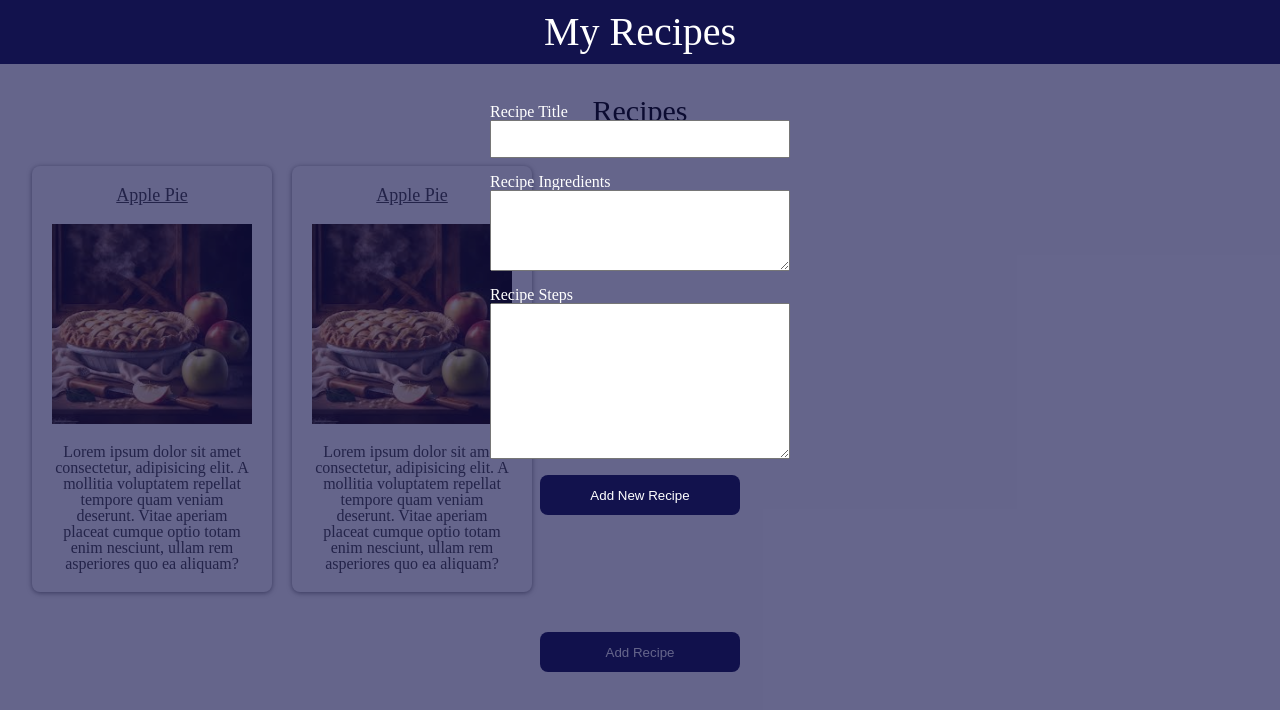
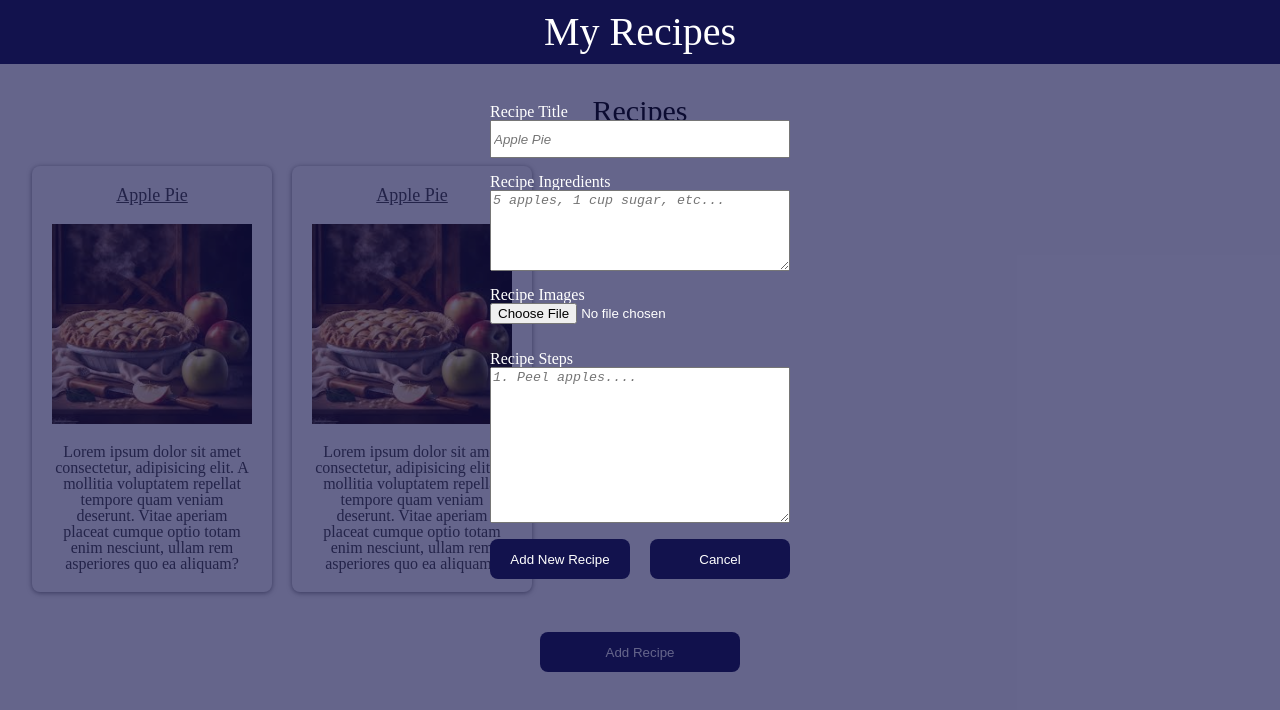
Before and after one commit to ReeAya/simple-recipe, a React (Vite) app: page / in a window 1280 px wide. Both pictures are taken after a click on the button "Add Recipe". Shown: the top 710 px of the page. Built offline with nearby package versions, Linux system fonts and the light colour scheme.

Commit message:
fixed btns in RecipeForm, added cancel btn to form, and added image input

```diff
--- a/src/components/RecipeForm.jsx
+++ b/src/components/RecipeForm.jsx
@@ -18,18 +18,44 @@ export function RecipeForm({ onBtnClick }) {
     <form onSubmit={handleSubmit} className="recipe-form">
       <p>
         <label htmlFor="recipe-ttl">Recipe Title</label>
-        <input type="text" name="recipe-ttl" id="recipe-ttl" />
+        <input
+          type="text"
+          name="recipe-ttl"
+          id="recipe-ttl"
+          placeholder="Apple Pie"
+        />
       </p>
 
       <p>
         <label htmlFor="recipe-ing">Recipe Ingredients</label>
-        <textarea name="recipe-ingre" id="recipe-ing" rows="5"></textarea>
+        <textarea
+          name="recipe-ingre"
+          id="recipe-ing"
+          rows="5"
+          placeholder="5 apples, 1 cup sugar, etc..."
+        ></textarea>
+      </p>
+
+      <p>
+        <label htmlFor="recipe-img">Recipe Images</label>
+        <input
+          type="file"
+          name="recipe-img"
+          id="recipe-img"
+          accept="image/png, image/jpeg"
+        />
       </p>
 
       <p>
         <label htmlFor="recipe-steps">Recipe Steps</label>
-        <textarea name="recipe-steps" id="recipe-steps" rows="10"></textarea>
+        <textarea
+          name="recipe-steps"
+          id="recipe-steps"
+          rows="10"
+          placeholder="1. Peel apples...."
+        ></textarea>
       </p>
+      <div className="btn-area">
         <button
           onClick={setFormState}
           onClick={onBtnClick}
@@ -37,6 +63,14 @@ export function RecipeForm({ onBtnClick }) {
         >
           Add New Recipe
         </button>
+        <button
+          onClick={setFormState}
+          onClick={onBtnClick}
+          className="add-recipe-btn"
+        >
+          Cancel
+        </button>
+      </div>
     </form>
   );
 }
--- a/src/index.css
+++ b/src/index.css
@@ -1,4 +1,5 @@
 /* ----------------------------------- CSS RESET---------------------------------------- */
+
 
 /* http://meyerweb.com/eric/tools/css/reset/
    v2.0 | 20110126
@@ -94,6 +95,7 @@ video {
     vertical-align: baseline;
 }
 
+
 /* HTML5 display-role reset for older browsers */
 
 article,
@@ -136,6 +138,7 @@ table {
     border-collapse: collapse;
     border-spacing: 0;
 }
+
 
 /* ---------------------------------------WRITTEN CSS ----------------------------------- */
 
@@ -199,6 +202,7 @@ h2 {
     margin: 20px auto;
 }
 
+
 /*  */
 
 .recipe-form-body {
@@ -233,7 +237,14 @@ h2 {
 
 .recipe-form input {
     height: 32px;
+    color: white;
 }
+
+.recipe-form input::placeholder,
+.recipe-form textarea::placeholder {
+    font-style: italic;
+}
+
 
 /*  */
 
@@ -250,3 +261,8 @@ h2 {
     border: none;
     margin: 0 auto;
 }
+
+.btn-area {
+    display: flex;
+    gap: 20px;
+}
```
Lines whose indentation alone changed are shown as unchanged.
